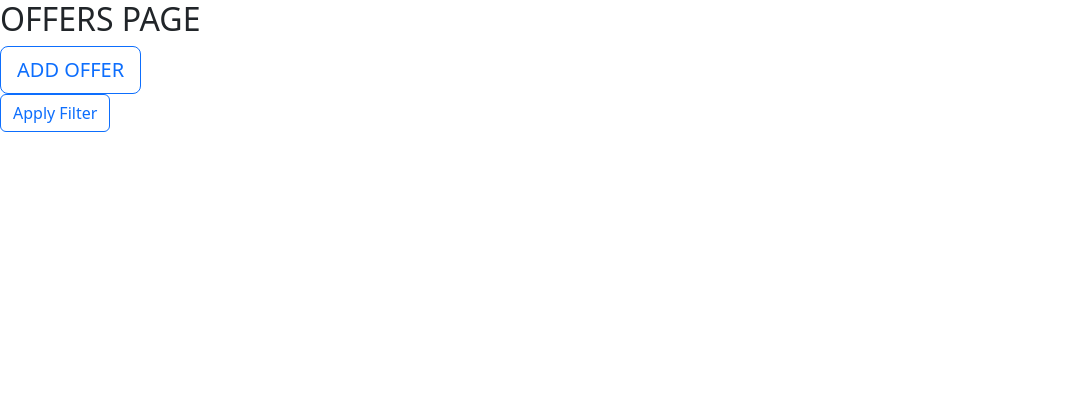
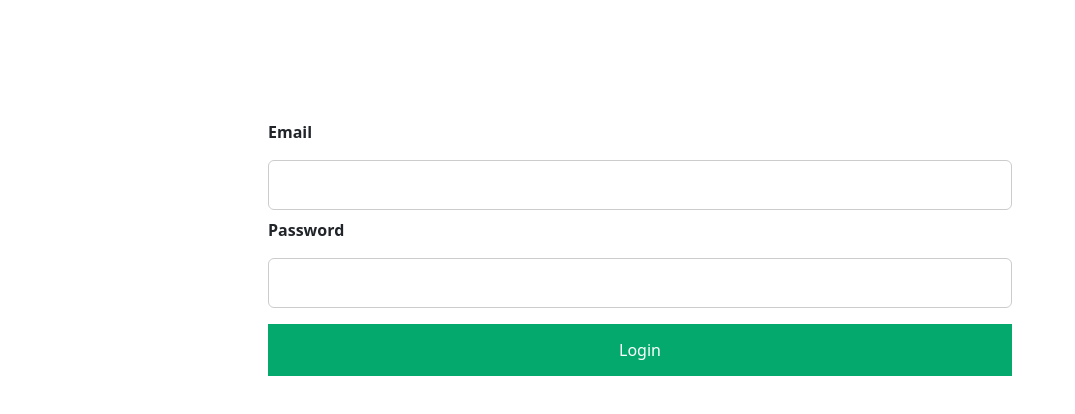
Before and after one commit to rkchauhan1000/new-project-cog, an Angular app in the folder project/: page /login in a window 1280 px wide. Before the commit this address led to /. Shown: the top 414 px of the page, without its empty margins (0-1075 px from the left). Built offline with nearby package versions, Linux system fonts and the light colour scheme.

Commit message:
Router Added

```diff
--- a/project/src/app/app-routing.module.ts
+++ b/project/src/app/app-routing.module.ts
@@ -1,7 +1,26 @@
 import { NgModule } from '@angular/core';
 import { RouterModule, Routes } from '@angular/router';
+import { LoginComponent } from './components/login/login.component';
+import { OffersComponent } from './components/offers/offers.component';
 
-const routes: Routes = [];
+const routes: Routes = [
+
+  {
+    path : 'login',
+    component : LoginComponent,
+  },
+
+  {
+    path : 'offersPage',
+    component : OffersComponent,
+  },
+
+  {
+    path : '',
+    component : LoginComponent,
+  }
+
+];
 
 @NgModule({
   imports: [RouterModule.forRoot(routes)],
--- a/project/src/app/app.component.html
+++ b/project/src/app/app.component.html
@@ -1,3 +1 @@
-<div>
-  <app-offers></app-offers>
-</div>
+<router-outlet></router-outlet>
--- a/project/src/app/components/login/login.component.html
+++ b/project/src/app/components/login/login.component.html
@@ -1,3 +1,4 @@
+<div style="height: 40vh;width: 60vw;justify-content: center">
     <form [formGroup] = "loginForm" (ngSubmit) = "submitForm()">
         <div class="container">
             <label for="email" class="form-label"><b>Email</b></label>
@@ -20,3 +21,4 @@
             <button type="submit">Login</button>
         </div>
     </form>
+</div>
--- a/project/src/app/components/login/login.component.ts
+++ b/project/src/app/components/login/login.component.ts
@@ -1,5 +1,6 @@
 import { Component, OnInit } from '@angular/core';
 import { FormControl,FormGroup ,Validators} from '@angular/forms';
+import { Router } from '@angular/router';
 
 @Component({
   selector: 'app-login',
@@ -8,8 +9,11 @@ import { FormControl,FormGroup ,Validators} from '@angular/forms';
 })
 export class LoginComponent implements OnInit {
 
-  constructor() {
+  constructor(private router : Router) {
 
+    var user = localStorage.getItem('user');
+
+    if(user) router.navigate(['/offersPage']);
   }
 
   ngOnInit(): void {
@@ -39,6 +43,8 @@ export class LoginComponent implements OnInit {
     if(this.loginForm.value.email === this.email_auth && this.loginForm.value.password === this.password_auth)
     {
       console.log("Logged In !!");
+      localStorage.setItem("user",this.loginForm.value.email);
+      this.router.navigate(['/offersPage']);
     }
     else
     {
--- a/project/src/app/components/offers/offers.component.ts
+++ b/project/src/app/components/offers/offers.component.ts
@@ -2,7 +2,7 @@ import { Component, OnInit,EventEmitter, Output } from '@angular/core';
 import {NgbModal, ModalDismissReasons,NgbDateStruct, NgbCalendar} from '@ng-bootstrap/ng-bootstrap';
 import { FormControl,FormGroup ,Validators} from '@angular/forms';
 import { Offer } from 'src/app/Offer';
-
+import { Router } from '@angular/router';
 @Component({
   selector: 'app-offers',
   templateUrl: './offers.component.html',
@@ -12,7 +12,11 @@ export class OffersComponent implements OnInit {
 
   closeResult = '';
   public isCollapsed = true;
-  constructor(private modalService: NgbModal,private calendar: NgbCalendar) {}
+  constructor(private modalService: NgbModal,private calendar: NgbCalendar,private router : Router) {
+    var user = localStorage.getItem('user');
+
+    if(!user) router.navigate(['/login']);
+  }
 
   model!: NgbDateStruct;
   model1!: NgbDateStruct;
```
Lines whose indentation alone changed are shown as unchanged.
